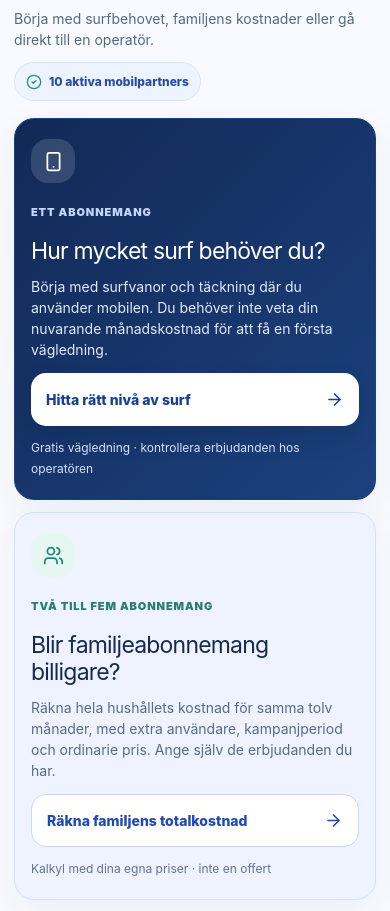
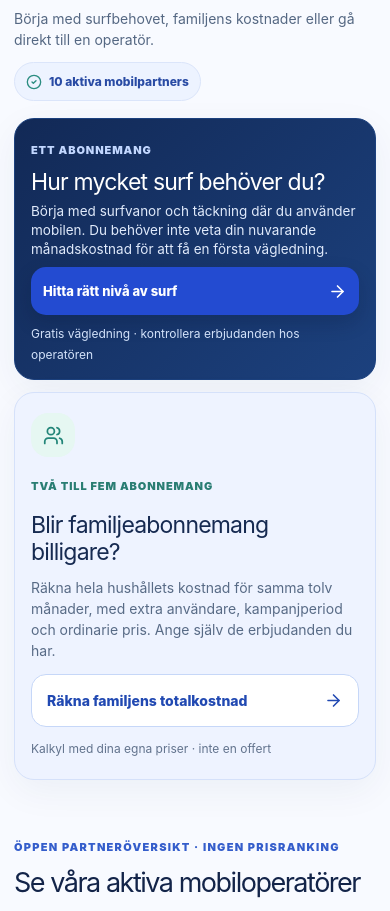
Before and after one commit to arvidlandin-cpu/sankkostnaden, a Next.js app: page /mobil in a window 390 px wide. Shown: the part 1195-2106 px from the top of the page. Built offline with nearby package versions, Linux system fonts and the light colour scheme.

Commit message:
P0F QA: restore blue partner CTA and compact 390px comparison card

```diff
--- a/styles/ElectricityMarketGateway.module.css
+++ b/styles/ElectricityMarketGateway.module.css
@@ -218,3 +218,19 @@
  .routeCopy h3{font-size:23px!important}
  .sectionHead h2{font-size:27px!important}
 }
+
+/* P0F commercial/mobile correction: retain the branded BLUE partner action,
+   and prevent the 390px first comparison from becoming a text wall. */
+.compareCard .primary{background:#234bd1;color:#fff!important;box-shadow:0 8px 19px rgba(1,14,43,.19)}
+@media(max-width:680px){
+ .compareCard{padding:15px 16px 14px;min-height:0}
+ .compareCard .routeIcon{display:none}
+ .compareCard .routeCopy h3{font-size:23px!important;line-height:1.13!important;margin:5px 0 7px!important}
+ .compareCard .routeCopy p{font-size:13.5px;line-height:1.42;margin:0 0 8px}
+ .compareCard .providerName{margin:0 0 8px;padding:4px 7px;gap:7px}
+ .compareCard .providerName strong{font-size:16px}
+ .compareCard .logo{width:36px;height:36px;flex-basis:36px}
+ .compareCard .logo img{width:33px;height:33px}
+ .compareCard .primary{min-height:48px;padding:10px 12px;font-size:13px}
+ .compareCard .sponsored{margin-top:8px;font-size:12px}
+}
```
